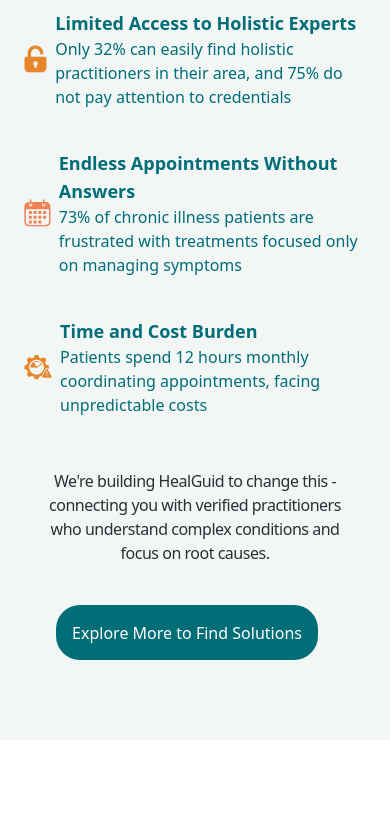
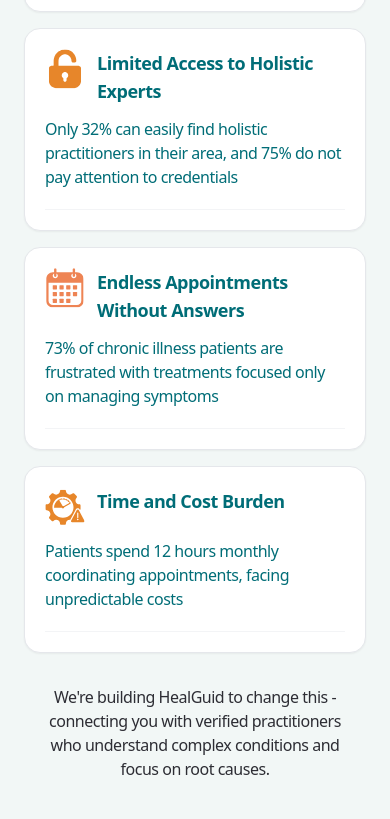
Before and after one commit to Danielvermel/helaguid-next, a Next.js app: page / in a window 390 px wide. Shown: the part 5147-5966 px from the top of the page. Built offline with nearby package versions, Linux system fonts and the light colour scheme.

Commit message:
challenges cards created and responsive

```diff
--- a/src/components/sections/Cause.jsx
+++ b/src/components/sections/Cause.jsx
@@ -4,109 +4,93 @@
 import { useEffect } from "react";
 
 const Cause = ({ data }) => {
-    // Handle smooth scrolling when hash changes
     useEffect(() => {
-        // Function to handle smooth scrolling
         const handleSmoothScroll = (e) => {
-            // Check if the hash exists
             if (window.location.hash) {
                 e.preventDefault();
-
                 const targetId = window.location.hash.substring(1);
                 const targetElement = document.getElementById(targetId);
-
                 if (targetElement) {
-                    // Add offset to account for fixed header
                     const offsetTop = targetElement.getBoundingClientRect().top + window.pageYOffset - 100;
-                    window.scrollTo({
-                        top: offsetTop,
-                        behavior: "smooth",
-                    });
+                    window.scrollTo({ top: offsetTop, behavior: "smooth" });
                 }
             }
         };
 
-        // Handle initial load with hash
         if (window.location.hash) {
             setTimeout(() => {
                 const targetId = window.location.hash.substring(1);
                 const targetElement = document.getElementById(targetId);
-
                 if (targetElement) {
                     const offsetTop = targetElement.getBoundingClientRect().top + window.pageYOffset - 100;
-                    window.scrollTo({
-                        top: offsetTop,
-                        behavior: "smooth",
-                    });
+                    window.scrollTo({ top: offsetTop, behavior: "smooth" });
                 }
             }, 100);
         }
 
-        // Listen for hash changes
         window.addEventListener("hashchange", handleSmoothScroll);
         return () => window.removeEventListener("hashchange", handleSmoothScroll);
     }, []);
 
-    // Function to handle smooth scrolling when clicking on anchors
     const scrollToSection = (e, targetId) => {
-        console.log("targetId: ", targetId);
         e.preventDefault();
-
-        // Update URL hash for bookmarking and history
         window.history.pushState(null, null, `#${targetId}`);
-
         const targetElement = document.getElementById(targetId);
         if (targetElement) {
             const offsetTop = targetElement.getBoundingClientRect().top + window.pageYOffset - 100;
-            window.scrollTo({
-                top: offsetTop,
-                behavior: "smooth",
-            });
+            window.scrollTo({ top: offsetTop, behavior: "smooth" });
         }
     };
 
     return (
         <section
-            className={` ${
+            className={`${
                 data.type.includes("partner") ? "bg-white" : "bg-b3"
             } min-h-screen flex flex-col justify-center lg:p-8 max-lg:py-8 max-sm:py-20`}
         >
             <div id="Cause" className="container">
                 <div className="flex flex-col">
                     <PageTitle containerClass="text-center mx-auto">{data.causes.title}</PageTitle>
-                    <div className="text-center sm:mx-10 max-lg:mx-28 max-md:mx-12 max-sm:mx-2 font-light lg:mt-6 max-lg:mt-6  max-md:mt-4 lg:text-2xl max-lg:text-xl max-md:text-lg max-sm:text-base leading-8">
+
+                    <div className="text-center sm:mx-10 max-lg:mx-28 max-md:mx-12 max-sm:mx-2 font-light lg:mt-6 max-lg:mt-6 max-md:mt-4 lg:text-2xl max-lg:text-xl max-md:text-lg max-sm:text-base leading-8">
                         <span className="inline">{data.causes?.secondDescription}</span>
                         <h3 className="inline">{data.causes.description}</h3>
                         <span className="inline">{data.causes?.thirdDescription}</span>
                     </div>
 
-                    <div className="sm:mt-8 max-sm:mt-4 flex-row flex flex-wrap justify-center max-md:mx-0 md:gap-4 xl:mx-8 lg:mx-12 max-lg:mx-4 max-sm:mx-2">
-                        {data.causes.points.map(({ id, icon, text, alt, altTitle, description, jsonLdProperty }) => (
-                            <div
-                                key={`cause_` + id}
-                                className="items-center flex-1 sm:min-w-[calc(50%-1rem)] sm:px-2 max-sm:basis-full flex flex-row lg:gap-3 max-lg:gap-x-2 sm:my-2 max-sm:my-5"
+                    {/* Cards grid */}
+                    <div className="sm:mt-8 max-sm:mt-4 grid grid-cols-1 md:grid-cols-2 xl:grid-cols-4 gap-4 xl:mx-8 lg:mx-12 max-lg:mx-4 max-sm:mx-2">
+                        {data.causes.points.map(({ id, icon, text, alt, altTitle, description }) => (
+                            <article
+                                key={`cause_${id}`}
+                                className="bg-white rounded-2xl border border-gray-200 shadow-sm p-5 sm:p-6 flex flex-col h-full"
+                                aria-labelledby={`cause_title_${id}`}
                             >
-                                {/* <Head>
-                                    <script type="application/ld+json">
-                                        {JSON.stringify(jsonLdCauses[jsonLdProperty])}
-                                    </script>
-                                </Head> */}
+                                <div className="flex items-start gap-3">
                                     <img
                                         src={`/images/causes/${icon}`}
                                         alt={alt}
                                         title={altTitle}
                                         loading="lazy"
-                                    className="sm:w-12 sm:h-12 max-sm:w-7 max-sm:h-7"
+                                        className="w-10 h-10 sm:w-12 sm:h-12 shrink-0"
                                     />
-                                <div className="sm:font-semibold max-sm:font-medium tracking-2">
-                                    <h4 className="font-semibold md:text-xl max-md:text-lg text-p1">{text}</h4>
+                                    <h4
+                                        id={`cause_title_${id}`}
+                                        className="font-semibold md:text-xl max-md:text-lg text-p1 leading-snug"
+                                    >
+                                        {text}
+                                    </h4>
+                                </div>
+
                                 {description && (
-                                        <span className="block font-light text-p1 md:text-lg max-md:text-base">
+                                    <p className="mt-3 md:text-lg max-md:text-base font-light text-p1 leading-relaxed">
                                         {description}
-                                        </span>
+                                    </p>
                                 )}
-                                </div>
-                            </div>
+
+                                {/* subtle divider accent */}
+                                <div className="mt-5 border-t border-gray-100" />
+                            </article>
                         ))}
                     </div>
 
@@ -123,16 +107,18 @@
                         >
                             {data.causes.buttonText}
                         </a>
-
                         <a
                             href={`#${data.causes.jumpToNext}`}
-                            className=""
                             onClick={(e) => scrollToSection(e, data.causes.jumpToNext)}
-                        ></a>
+                            className="sr-only"
+                        >
+                            {data.causes.buttonText}
+                        </a>
                     </div>
                 </div>
             </div>
         </section>
     );
 };
+
 export default Cause;
```
Lines whose indentation alone changed are shown as unchanged.
